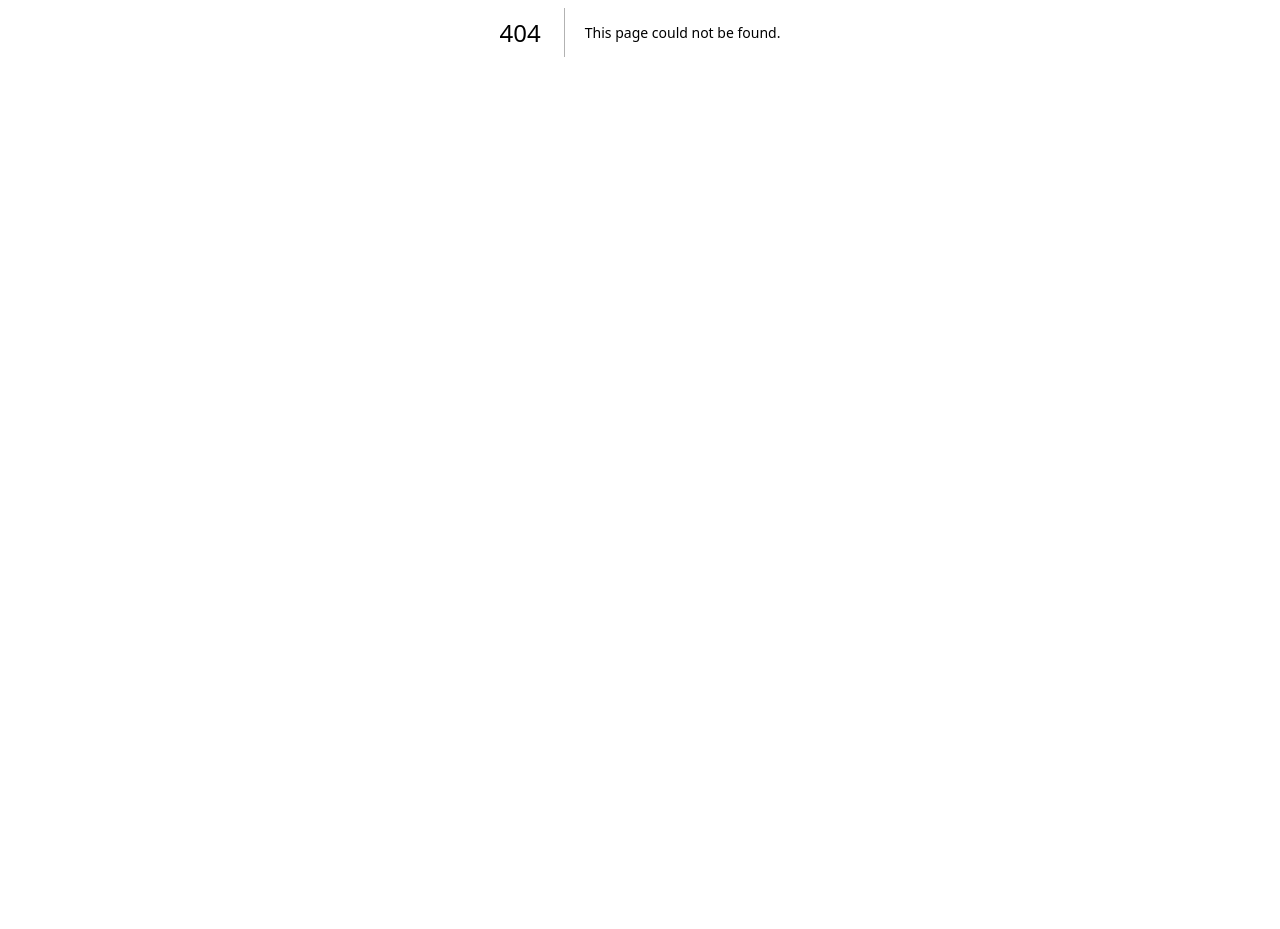
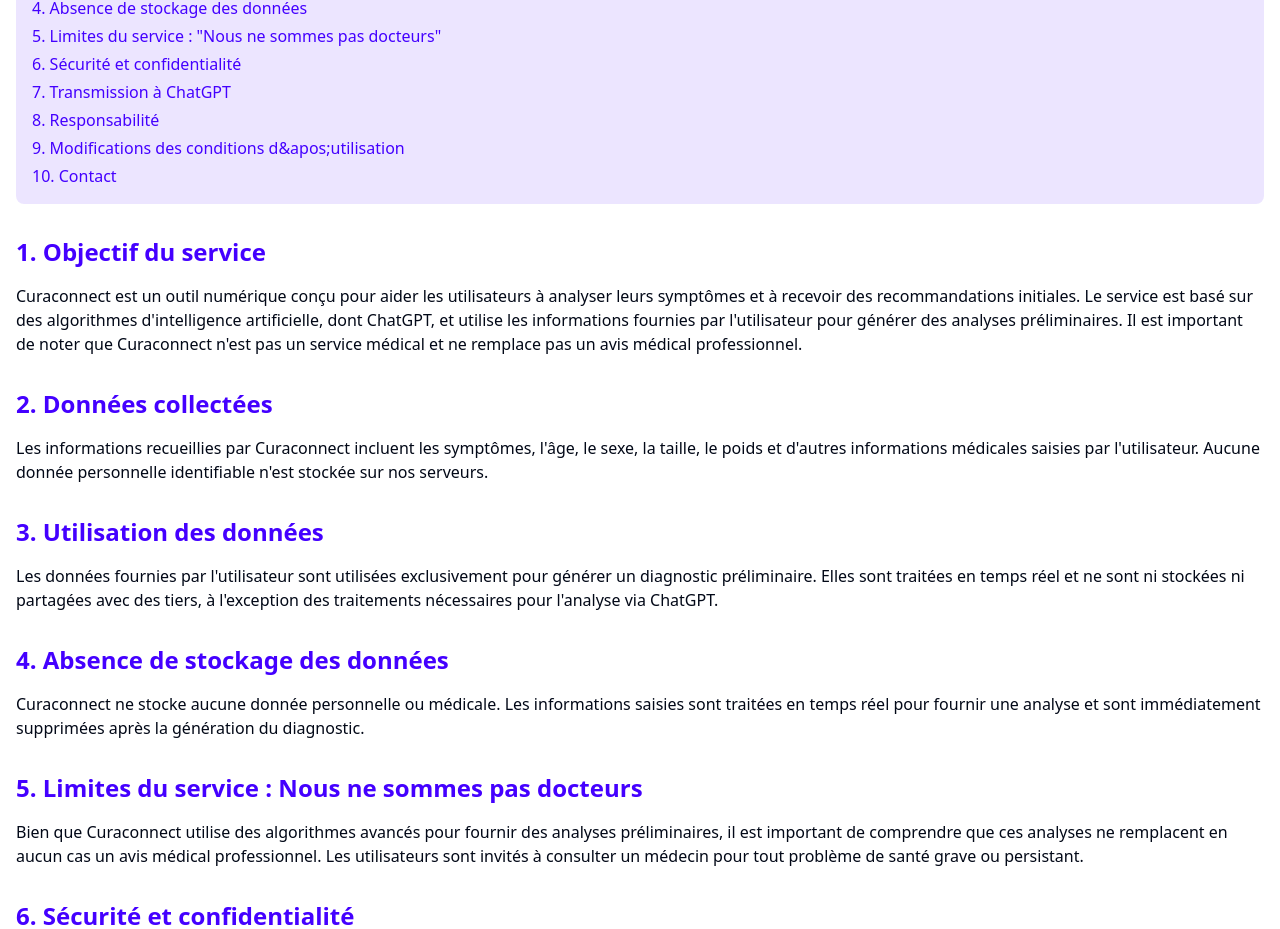
Before and after one commit to SaintenoyTom/Workshop-2024-G22, a Next.js app: page /conditions in a window 1280 px wide. Before the commit this address had no page. Shown: the part 448-1377 px from the top of the page. Before the commit the page ends 880 px from the top, so only its background shows below. Built offline with nearby package versions, Linux system fonts and the light colour scheme.

Commit message:
conditions d'utilisation

```diff
--- /dev/null
+++ b/app/conditions/page.tsx
@@ -0,0 +1,100 @@
+export default function ConditionsUtilisation() {
+    const sections = [
+        { id: "objectif", title: "1. Objectif du service" },
+        { id: "donnees", title: "2. Données collectées" },
+        { id: "utilisation", title: "3. Utilisation des données" },
+        { id: "stockage", title: "4. Absence de stockage des données" },
+        { id: "limites", title: "5. Limites du service : \"Nous ne sommes pas docteurs\"" },
+        { id: "securite", title: "6. Sécurité et confidentialité" },
+        { id: "transmission", title: "7. Transmission à ChatGPT" },
+        { id: "responsabilite", title: "8. Responsabilité" },
+        { id: "modifications", title: "9. Modifications des conditions d&apos;utilisation" },
+        { id: "contact", title: "10. Contact" },
+    ]
+
+    return (
+        <div className="flex flex-col min-h-screen bg-white dark:bg-gray-900">
+            <main className="flex-1 container mx-auto px-4 py-8">
+                <h1 className="text-3xl font-bold text-[#4400ff] mb-6">Conditions d&apos;utilisation</h1>
+                <p className="mb-4 text-[#4400ff]/70"><strong>Date d&apos;entrée en vigueur :</strong> 9/10/2024 </p>
+                <p className="mb-6">Bienvenue sur Curaconnect, une application qui recueille des informations personnelles et médicales des utilisateurs pour fournir des analyses et diagnostics préliminaires basés sur les symptômes fournis, en utilisant l&apos;intelligence artificielle de ChatGPT. Curaconnect ne stocke aucune donnée personnelle. Il est important de noter que Curaconnect ne remplace pas un avis médical professionnel. Veuillez lire attentivement ces conditions d&apos;utilisation.</p>
+
+                <nav className="mb-8 p-4 bg-[#4400ff]/10 rounded-lg">
+                    <h2 className="text-xl font-semibold mb-2 text-[#4400ff]">Sommaire</h2>
+                    <ul className="space-y-1">
+                        {sections.map((section) => (
+                            <li key={section.id}>
+                                <a href={`#${section.id}`} className="text-[#4400ff] hover:underline">{section.title}</a>
+                            </li>
+                        ))}
+                    </ul>
+                </nav>
+
+                {/* Section 1: Objectif du service */}
+                <section id="objectif" className="mb-8">
+                    <h2 className="text-2xl font-bold text-[#4400ff] mb-4">1. Objectif du service</h2>
+                    <p>Curaconnect est un outil numérique conçu pour aider les utilisateurs à analyser leurs symptômes et à recevoir des recommandations initiales. Le service est basé sur des algorithmes d&apos;intelligence artificielle, dont ChatGPT, et utilise les informations fournies par l&apos;utilisateur pour générer des analyses préliminaires. Il est important de noter que Curaconnect n&apos;est pas un service médical et ne remplace pas un avis médical professionnel.</p>
+                </section>
+
+                {/* Section 2: Données collectées */}
+                <section id="donnees" className="mb-8">
+                    <h2 className="text-2xl font-bold text-[#4400ff] mb-4">2. Données collectées</h2>
+                    <p>Les informations recueillies par Curaconnect incluent les symptômes, l&apos;âge, le sexe, la taille, le poids et d&apos;autres informations médicales saisies par l&apos;utilisateur. Aucune donnée personnelle identifiable n&apos;est stockée sur nos serveurs.</p>
+                </section>
+
+                {/* Section 3: Utilisation des données */}
+                <section id="utilisation" className="mb-8">
+                    <h2 className="text-2xl font-bold text-[#4400ff] mb-4">3. Utilisation des données</h2>
+                    <p>Les données fournies par l&apos;utilisateur sont utilisées exclusivement pour générer un diagnostic préliminaire. Elles sont traitées en temps réel et ne sont ni stockées ni partagées avec des tiers, à l&apos;exception des traitements nécessaires pour l&apos;analyse via ChatGPT.</p>
+                </section>
+
+                {/* Section 4: Absence de stockage des données */}
+                <section id="stockage" className="mb-8">
+                    <h2 className="text-2xl font-bold text-[#4400ff] mb-4">4. Absence de stockage des données</h2>
+                    <p>Curaconnect ne stocke aucune donnée personnelle ou médicale. Les informations saisies sont traitées en temps réel pour fournir une analyse et sont immédiatement supprimées après la génération du diagnostic.</p>
+                </section>
+
+                {/* Section 5: Limites du service */}
+                <section id="limites" className="mb-8">
+                    <h2 className="text-2xl font-bold text-[#4400ff] mb-4">5. Limites du service : Nous ne sommes pas docteurs</h2>
+                    <p>Bien que Curaconnect utilise des algorithmes avancés pour fournir des analyses préliminaires, il est important de comprendre que ces analyses ne remplacent en aucun cas un avis médical professionnel. Les utilisateurs sont invités à consulter un médecin pour tout problème de santé grave ou persistant.</p>
+                </section>
+
+                {/* Section 6: Sécurité et confidentialité */}
+                <section id="securite" className="mb-8">
+                    <h2 className="text-2xl font-bold text-[#4400ff] mb-4">6. Sécurité et confidentialité</h2>
+                    <p>Curaconnect s&apos;engage à protéger la confidentialité et la sécurité des informations fournies par les utilisateurs. Aucune donnée personnelle n&apos;est stockée, et toutes les communications sont sécurisées à l&apos;aide de protocoles de cryptage modernes.</p>
+                </section>
+
+                {/* Section 7: Transmission à ChatGPT */}
+                <section id="transmission" className="mb-8">
+                    <h2 className="text-2xl font-bold text-[#4400ff] mb-4">7. Transmission à ChatGPT</h2>
+                    <p>Les informations saisies par l&apos;utilisateur sont transmises à l&apos;intelligence artificielle ChatGPT pour analyse. ChatGPT traite les données en temps réel et renvoie un diagnostic préliminaire. Aucune information personnelle identifiable n&apos;est stockée après la génération de l&apos;analyse.</p>
+                </section>
+
+                {/* Section 8: Responsabilité */}
+                <section id="responsabilite" className="mb-8">
+                    <h2 className="text-2xl font-bold text-[#4400ff] mb-4">8. Responsabilité</h2>
+                    <p>Curaconnect n&apos;assume aucune responsabilité quant à l&apos;utilisation des informations fournies par l&apos;utilisateur ou aux conséquences d&apos;un diagnostic incorrect. Il est de la responsabilité de l&apos;utilisateur de consulter un médecin pour obtenir un avis médical.</p>
+                </section>
+
+                {/* Section 9: Modifications des conditions d&apos;utilisation */}
+                <section id="modifications" className="mb-8">
+                    <h2 className="text-2xl font-bold text-[#4400ff] mb-4">9. Modifications des conditions d&apos;utilisation</h2>
+                    <p>Curaconnect se réserve le droit de modifier ces conditions d&apos;utilisation à tout moment. Toute modification sera publiée sur cette page, et les utilisateurs seront informés des changements importants. Il est recommandé de consulter régulièrement cette page pour se tenir informé des mises à jour.</p>
+                </section>
+
+                {/* Section 10: Contact */}
+                <section id="contact" className="mb-8">
+                    <h2 className="text-2xl font-bold text-[#4400ff] mb-4">10. Contact</h2>
+                    <p>Pour toute question ou demande d&apos;informations supplémentaires concernant ces conditions d&apos;utilisation, veuillez nous contacter à l&apos;adresse suivante : support@curaconnect.com</p>
+                </section>
+
+            </main>
+            <footer className="py-6 text-center border-t border-gray-200 dark:border-gray-800">
+                <p className="text-sm text-gray-600 dark:text-gray-400">Dernière mise à jour : 9/10/2024</p>
+                <p className="text-sm text-gray-600 dark:text-gray-400 mt-2">© 2024 Curaconnect. Tous droits réservés.</p>
+            </footer>
+        </div>
+    )
+}
--- a/app/form/page.tsx
+++ b/app/form/page.tsx
@@ -9,6 +9,7 @@
 import { Textarea } from "@/components/ui/textarea"
 import { Table, TableBody, TableCell, TableHead, TableHeader, TableRow } from "@/components/ui/table"
 import { ChevronLeft, ChevronRight } from "lucide-react"
+import Link from "next/link";
 
 export default function MedicalQuestionnaireCarousel() {
   const [currentSlide, setCurrentSlide] = useState(0)
@@ -164,6 +165,9 @@
     // Slide 2: Conditions d'utilisation
     <div key="terms" className="space-y-4 bg-[#4400ff]/10 p-6 rounded-lg shadow-md">
       <h2 className="text-2xl font-bold text-[#4400ff]">Conditions d&apos;utilisation</h2>
+      <Link className='text-[#4400ff]/70 hover:underline' href="/conditions">
+        voir les conditions d&apos;utilisation
+      </Link>
       <div className="flex items-center space-x-2">
         <Checkbox
           id="terms"
```
